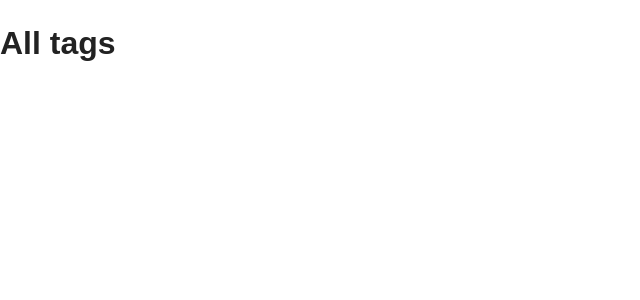
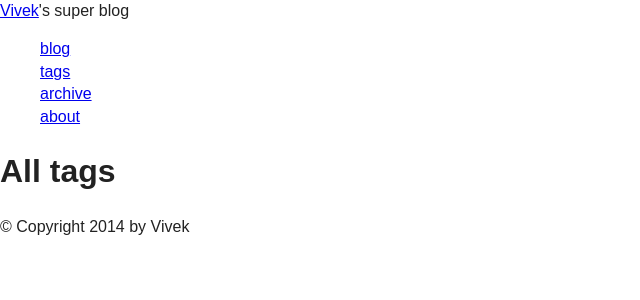
Before and after one commit to vividvilla/olaf, a Flask app: page /tags/ in a window 1280 px wide. Shown: the top 300 px of the page, without its empty margins (0-640 px from the left). Run offline with Flask 2, Linux system fonts and the light colour scheme.

Commit message:
Added html structure to base template

```diff
--- a/config.py
+++ b/config.py
@@ -7,5 +7,6 @@ FLATPAGES_EXTENSION = '.md'
 SITE = {
 	'title': 'My super blog',
 	'description': 'hmm..thats it',
+	'name': 'Vivek',
 	'limit': 1
 }
--- a/templates/base.html
+++ b/templates/base.html
@@ -7,7 +7,7 @@
 		<meta charset="utf-8">
 		<meta http-equiv="X-UA-Compatible" content="IE=edge,chrome=1">
 		<title>{{ config.SITE.title }}</title>
-		<meta name="description" content="{{ config.SITE.description }}">
+		<meta itemprop="description" name="description" content="{{ config.SITE.description }}">
 		<meta name="viewport" content="width=device-width, initial-scale=1">
 
 		<link rel="stylesheet" href="{{ url_for('static', filename='css/normalize.min.css') }}">
@@ -15,12 +15,28 @@
 
 		<script src="{{ url_for('static', filename='js/vendor/modernizr-2.6.2.min.js') }}"></script>
 	</head>
-	<body>
-
-		{% block content %}
-			Post content goes here
-		{% endblock %}
-
+	<body itemscope="itemscope" itemtype="http://schema.org/WebPage">
+		<header id="header" class="header">
+			<div class="title">
+				<a href="{{ url_for('posts', slug='about') }}">{{ config.SITE.name }}</a>'s super blog
+			</div>
+			<nav class="nav">
+				<ul>
+					<li><a href="/">blog</a></li>
+					<li><a href="{{ url_for('tags') }}">tags</a></li>
+					<li><a href="{{ url_for('archive') }}">archive</a></li>
+					<li><a href="{{ url_for('posts', slug='about') }}">about</a></li>
+				</ul>
+			</nav>
+		</header><!-- /header -->
+		<main class="container">
+			{% block content %}
+				Post content goes here
+			{% endblock %}
+		</main><!-- /main -->
+		<footer>
+			&#169; Copyright 2014 by {{ config.SITE.name }}
+		</footer><!-- /footer -->
 		<script src="{{ url_for('static', filename='js/main.js') }}"></script>
 
 		<!-- Google Analytics: change UA-XXXXX-X to be your site's ID. -->
--- a/templates/tags.html
+++ b/templates/tags.html
@@ -2,7 +2,9 @@
 
 {% block content %}
 	<h1>All tags</h1>
-	{% for tag, occ in tags.items() %}
-		<h1>{{ tag }} - {{ occ }}</</h1>
-	{% endfor %}
+	<ul>
+		{% for tag, occ in tags.items() %}
+			<li><a href="{{ url_for('tag_page', tag=tag ) }}">{{ tag }} - {{ occ }}</a></li>
+		{% endfor %}
+	</ul>
 {% endblock %}
```
Also changed, not shown: README.md, templates/index.html (line endings or trailing spaces).
